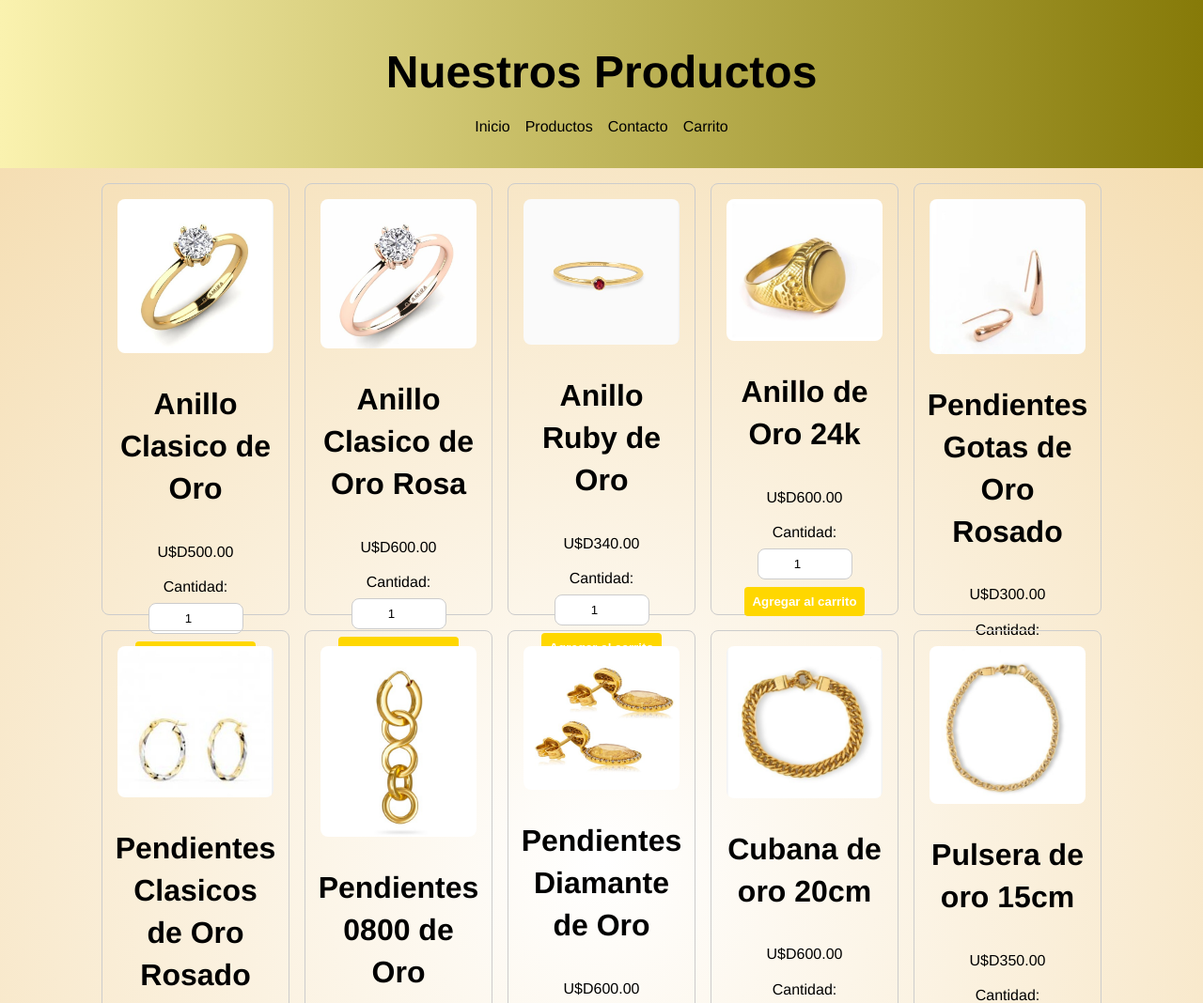
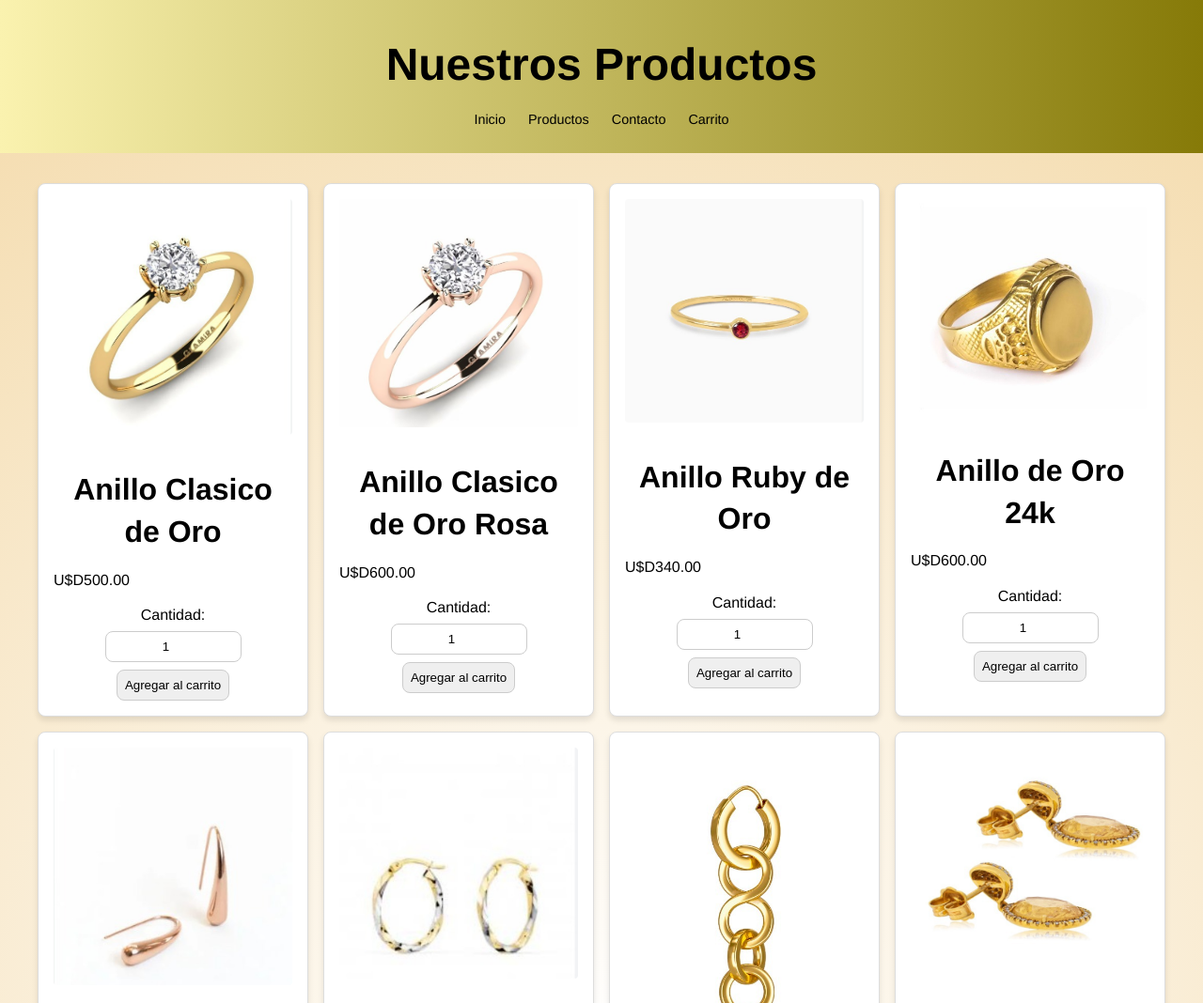
Before and after one commit to LorenzoZampedri/BS-AS, a plain HTML site: page productos.html in a window 1280 px wide. Shown: the top 1068 px of the page at 94% size. Drawn offline with Linux system fonts and the light colour scheme.

Commit message:
actualizado

```diff
--- a/style.css
+++ b/style.css
@@ -9,7 +9,7 @@ body {
 header {
     background: linear-gradient(90deg, #faf2af, #867a08);
     color: rgb(0, 0, 0);
-    padding: 1rem;
+    padding: 0.5rem;
     text-align: center;
 }
 
@@ -18,14 +18,25 @@ nav ul {
     padding: 0;
     display: flex;
     justify-content: center;
-    gap: 1rem;
+    gap: 0.5rem;
 }
 
 nav a {
     color: rgb(0, 0, 0);
     text-decoration: none;
 }
+nav ul li a {
+    text-decoration: none;
+    font-size: 0.9rem;
+    color: black;
+    padding: 0.2rem 0.5rem;
+    transition: box-shadow 0.3s ease;
+}
 
+nav ul li a:hover {
+    box-shadow: 0px 4px 8px rgba(0, 0, 0, 0.2);
+    color: #000000;
+}
 main {
     background: radial-gradient(circle, white, #f5deb3);
     padding: 1rem;
@@ -120,22 +131,31 @@ p, ul, li {
     flex-wrap: wrap;
     gap: 1rem;
     justify-content: center;
+    padding: 1rem;
 }
 
 .card {
-    display: flex;
-    flex-direction: column;
-    justify-content: space-between;
-    align-items: center;
-    border: 1px solid #ccc;
+    flex: 1 1 calc(25% - 1rem);
+    max-width: calc(25% - 1rem);
+    border: 1px solid #ddd;
+    padding: 1rem;
+    box-sizing: border-box;
+    background: #fff;
     border-radius: 8px;
-    padding: 1rem;
-    text-align: center;
-    width: 200px;
-    height: 460px;
-    box-sizing: border-box;
+    box-shadow: 0 4px 6px rgba(0, 0, 0, 0.1);
 }
 
+.productos-container {
+    display: flex;
+    flex-wrap: wrap;
+    gap: 1rem;
+    justify-content: center;
+}
+
+.card h3 {
+    font-size: 2rem;
+    text-align: center;
+}
 
 .card form {
     margin-top: auto;
@@ -152,24 +172,29 @@ p, ul, li {
     text-align: center;
 }
 
-.card button {
-    padding: 0.5rem;
-    background-color: #ffd700;
+.card-footer button {
+    padding: 10px 20px;
+    background-color: #f39c12;
+    color: #fff;
     border: none;
-    border-radius: 4px;
+    border-radius: 5px;
     cursor: pointer;
-    color: #fff;
-    font-weight: bold;
 }
 
-.card button:hover {
-    background-color: #e5b700;
+.card-footer button:hover {
+    background-color: #e67e22;
 }
 
+/* Estilos para la cantidad */
+.card-footer .cantidad {
+    font-size: 1.2rem;
+    margin-bottom: 10px;
+}
 
 .card img {
-    max-width: 100%;
-    border-radius: 8px;
+    width: 100%;
+    height: auto;
+    border-radius: 4px; /* Bordes redondeados */
 }
 
 .reseñas-container {
@@ -246,10 +271,17 @@ p, ul, li {
 }
 
 
-/* Responsividad */
+/*Ajustes*/
 @media (max-width: 768px) {
-    .productos-container {
-        flex-direction: column;
-        align-items: center;
+    .card {
+        flex: 1 1 calc(50% - 1rem);
+        max-width: calc(50% - 1rem);
     }
 }
+
+@media (max-width: 480px) {
+    .card {
+        flex: 1 1 100%;
+        max-width: 100%;
+    }
+}
```
Also changed, not shown: index.html (line endings or trailing spaces), script.js (added).
